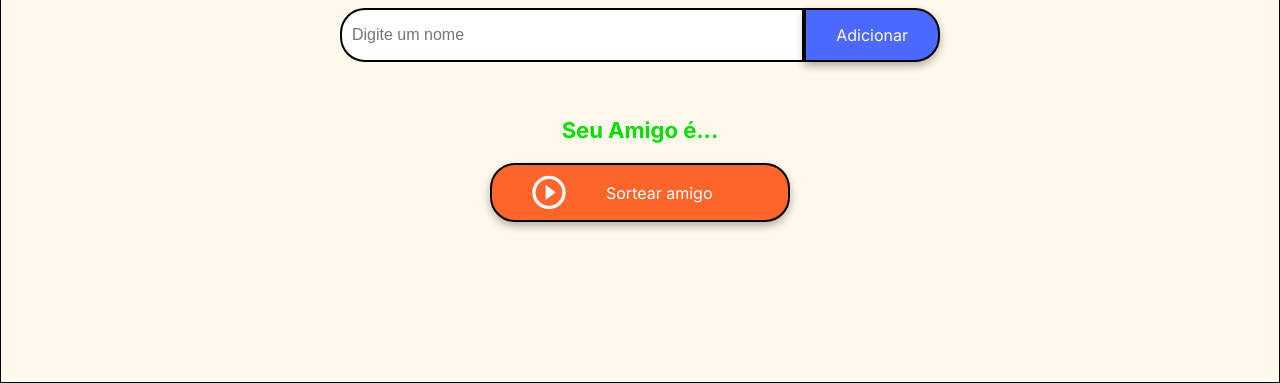
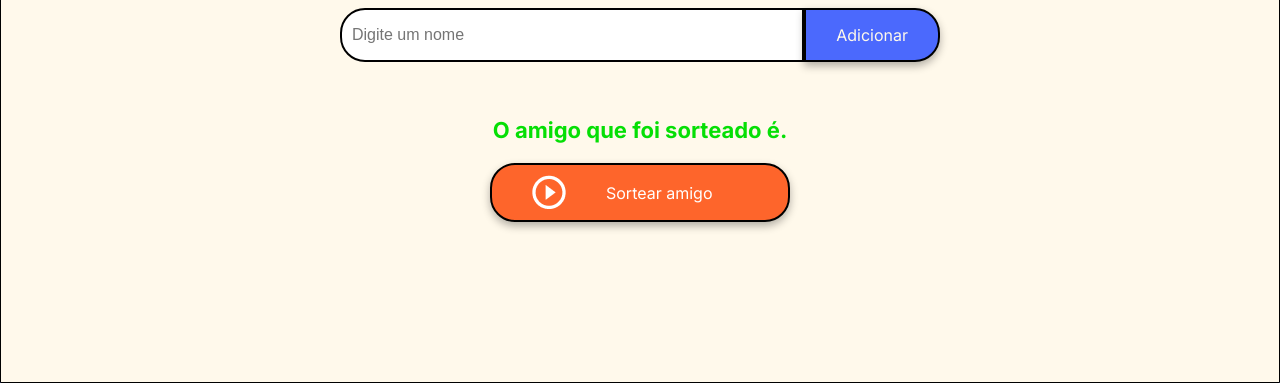
Before and after one commit to natasharhayane/-Challenge-amigo-secreto, a plain HTML site: page index.html in a window 1280 px wide. Shown: the part 417-800 px from the top of the page. Drawn offline with Linux system fonts and the light colour scheme.

Commit message:
Update index.html

```diff
--- a/index.html
+++ b/index.html
@@ -25,7 +25,7 @@
             </div>
 
             <ul id="listaAmigos" class="name-list" aria-labelledby="listaAmigos" role="list"></ul>
-            <ul id="resultado" class="result-list" aria-live="polite">Seu Amigo é...</ul>
+            <ul id="resultado" class="result-list" aria-live="polite">O amigo que foi sorteado é.</ul>
 
             <div class="button-container">
                 <button class="button-draw" onclick="sortearAmigo()" aria-label="Sortear amigo secreto">
```
